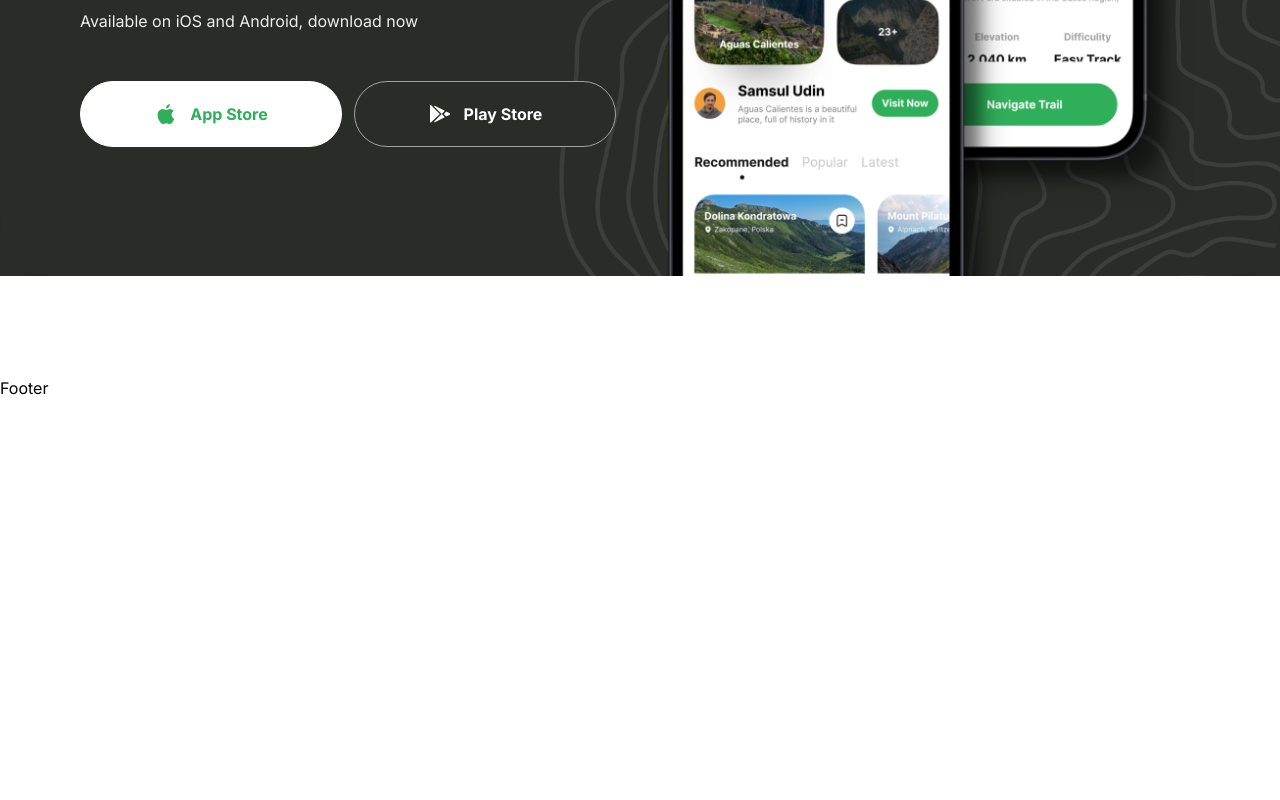
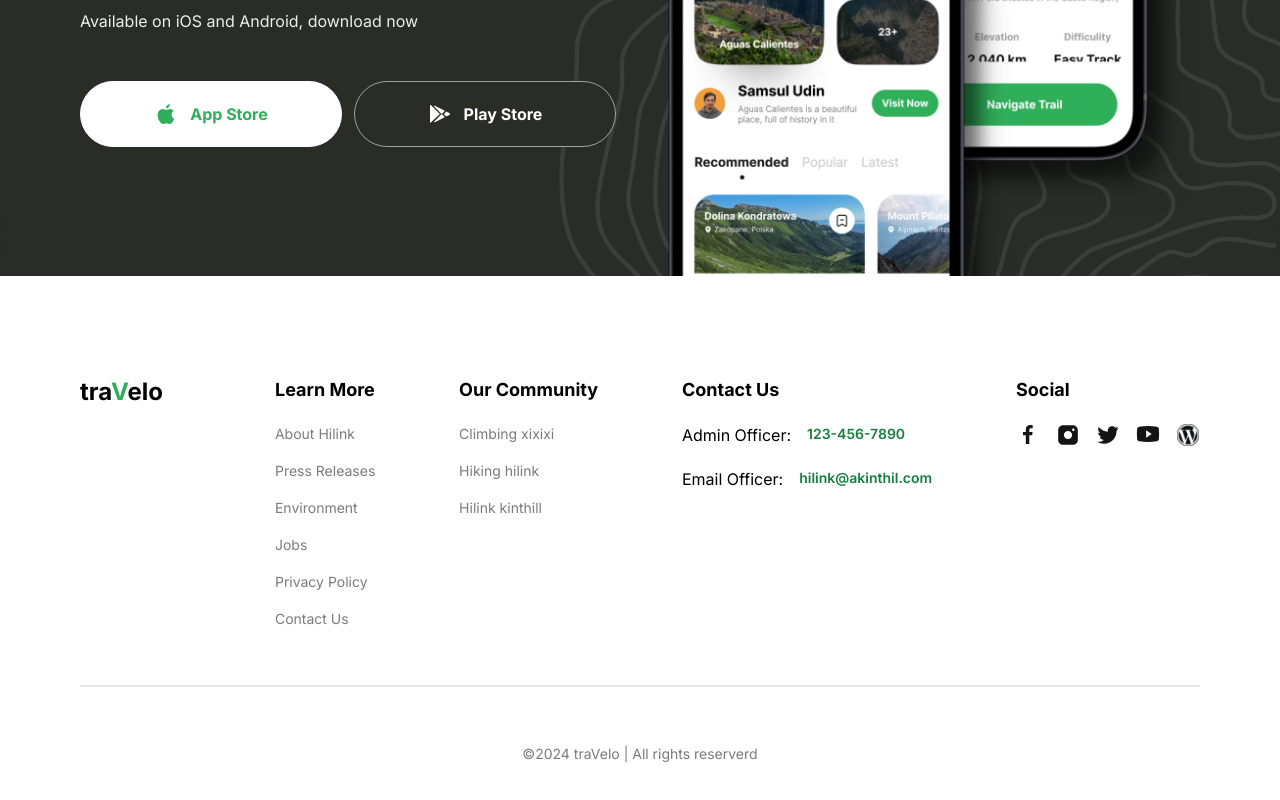
Before and after one commit to HimansuThapa2059/Travelo, a Next.js app: page / in a window 1280 px wide. Shown: the part 4030-4830 px from the top of the page. Before the commit the page ends 4430 px from the top, so only its background shows below. Built offline with nearby package versions, Linux system fonts and the light colour scheme.

Commit message:
added footer section

```diff
--- a/components/Footer.tsx
+++ b/components/Footer.tsx
@@ -1,7 +1,85 @@
-import React from "react";
+import { FOOTER_CONTACT_INFO, FOOTER_LINKS, SOCIALS } from "@/constants";
+import { link } from "fs";
+import Image from "next/image";
+import Link from "next/link";
+import React, { FC, ReactNode } from "react";
 
-const Footer = () => {
-  return <div>Footer</div>;
+interface FooterColumnProps {
+  title: string;
+  children: ReactNode;
+}
+
+const FooterColumn: FC<FooterColumnProps> = ({ title, children }) => {
+  return (
+    <div className="flex  flex-col gap-5">
+      <h4 className="bold-18 whitespace-nowrap">{title}</h4>
+      {children}
+    </div>
+  );
+};
+
+const Footer: FC = () => {
+  return (
+    <footer className="flexCenter  mb-16 ">
+      <div className="padding-container max-container flex flex-col gap-14 w-full">
+        <div className="flex flex-col items-start justify-center gap-[10%] md:flex-row">
+          <Link href="/" className="mb-10">
+            <p className="font-bold text-2xl ">
+              tra<span className="text-green-50">V</span>elo
+            </p>
+          </Link>
+
+          <div className="flex flex-wrap gap-10 justify-center sm:justify-between md:flex-1">
+            {FOOTER_LINKS.map((column) => (
+              <FooterColumn title={column.title}>
+                <ul className="flex flex-col gap-4 text-gray-30 regular-14">
+                  {column.links.map((link) => (
+                    <Link href="/" key={link}>
+                      {link}
+                    </Link>
+                  ))}
+                </ul>
+              </FooterColumn>
+            ))}
+
+            <div className="flex flex-col gap-5">
+              <FooterColumn title={FOOTER_CONTACT_INFO.title}>
+                {FOOTER_CONTACT_INFO.links.map((link) => (
+                  <Link
+                    href="/"
+                    key={link.label}
+                    className="flex gap-4  md:flex-col lg:flex-row"
+                  >
+                    <p className="whitespace-nowrap">{link.label}:</p>
+                    <p className="medium-14 whitespace-nowrap text-green-700">
+                      {link.value}
+                    </p>
+                  </Link>
+                ))}
+              </FooterColumn>
+            </div>
+
+            <div className="flex flex-col gap-5">
+              <FooterColumn title={SOCIALS.title}>
+                <ul className="regular-14 flex gap-4 text-gray-30">
+                  {SOCIALS.links.map((link) => (
+                    <Link href={link} key={link}>
+                      <Image src={link} alt="logo" height={24} width={24} />
+                    </Link>
+                  ))}
+                </ul>
+              </FooterColumn>
+            </div>
+          </div>
+        </div>
+
+        <div className="border bg-gray-20" />
+        <p className=" regular-14 w-full text-center text-gray-30">
+          &copy;2024 traVelo | All rights reserverd
+        </p>
+      </div>
+    </footer>
+  );
 };
 
 export default Footer;
```
